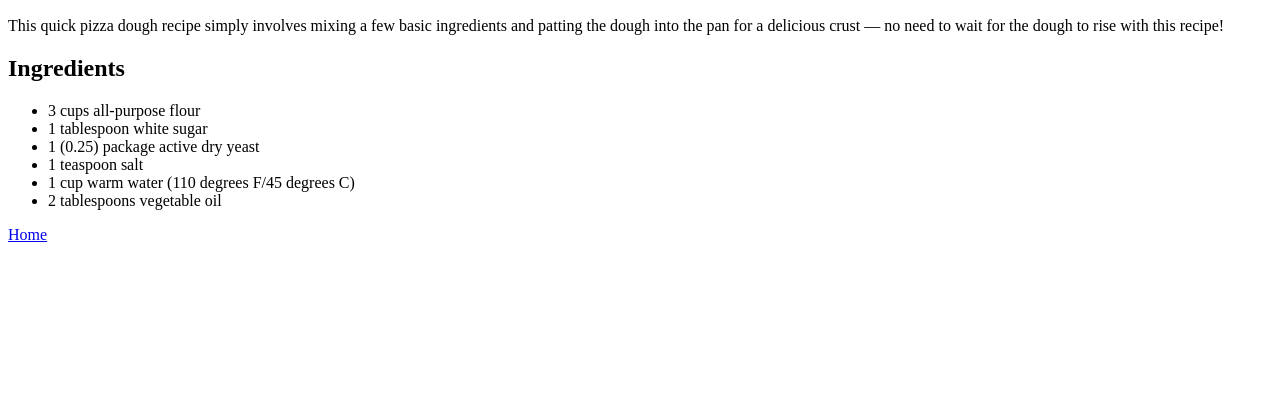
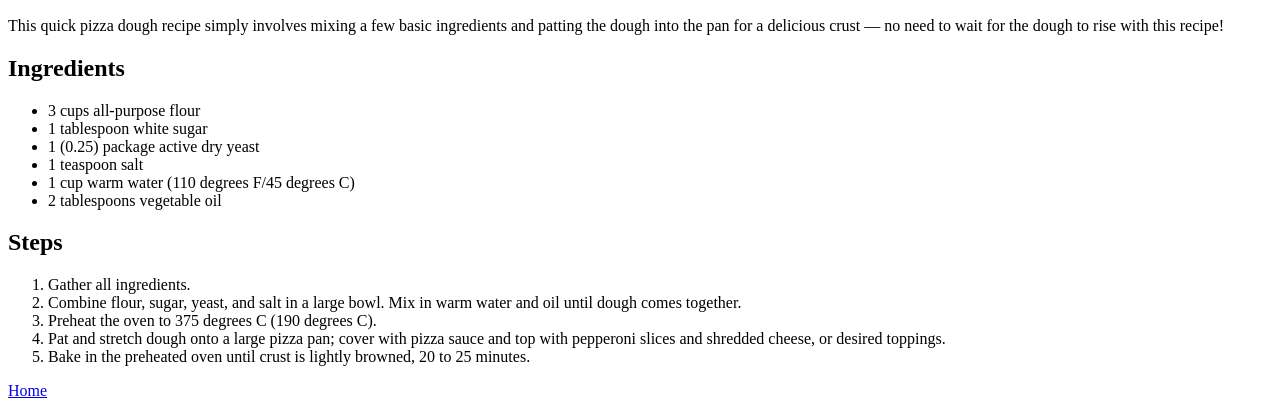
Before and after one commit to alistvip3r/odin-recipes, a plain HTML site: page recipes/pizza.html in a window 1280 px wide. Shown: the part 534-942 px from the top of the page. Before the commit the page ends 800 px from the top, so only its background shows below. Drawn offline with Linux system fonts and the light colour scheme.

Commit message:
Steps to prepare pizza

```diff
--- a/recipes/pizza.html
+++ b/recipes/pizza.html
@@ -19,6 +19,14 @@
         <li>1 cup warm water (110 degrees F/45 degrees C)</li>
         <li>2 tablespoons vegetable oil</li>
     </ul>
+    <h2>Steps</h2>
+    <ol>
+        <li>Gather all ingredients.</li>
+        <li>Combine flour, sugar, yeast, and salt in a large bowl. Mix in warm water and oil until dough comes together.</li>
+        <li>Preheat the oven to 375 degrees C (190 degrees C).</li>
+        <li>Pat and stretch dough onto a large pizza pan; cover with pizza sauce and top with pepperoni slices and shredded cheese, or desired toppings.</li>
+        <li>Bake in the preheated oven until crust is lightly browned, 20 to 25 minutes.</li>
+    </ol>
     <a href="../index.html">Home</a>
 </body>
 </html>
```
